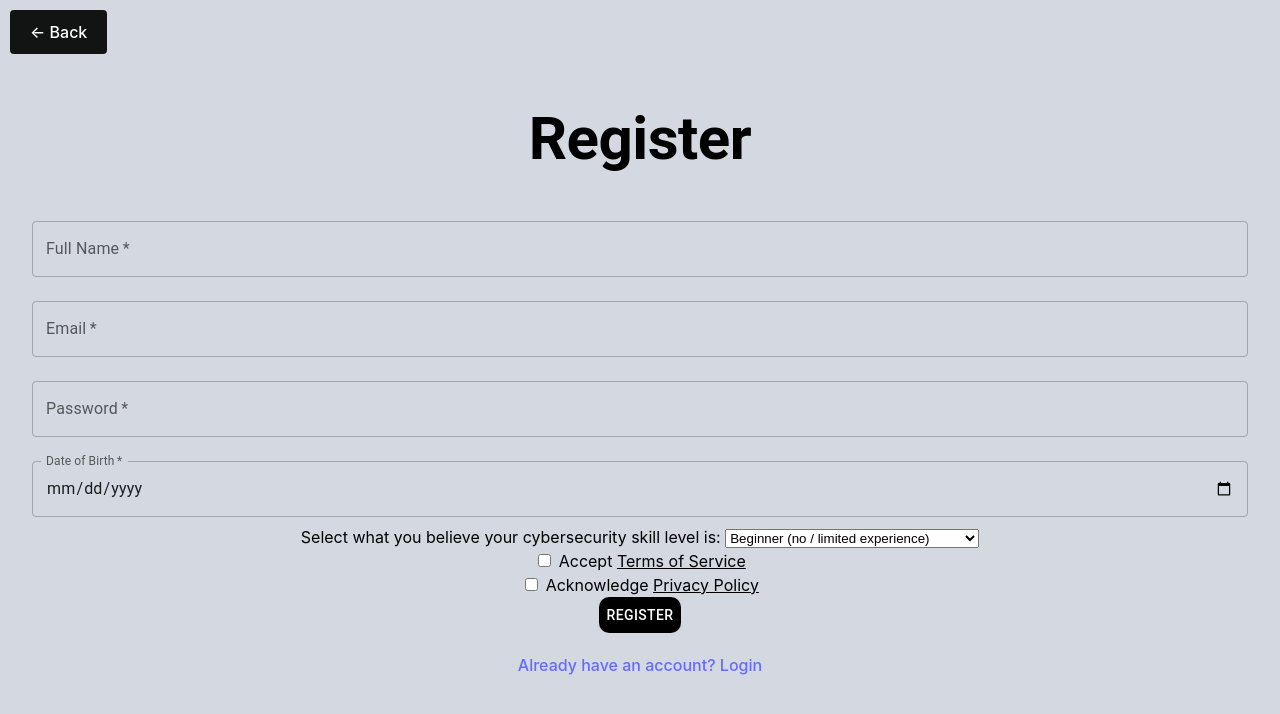
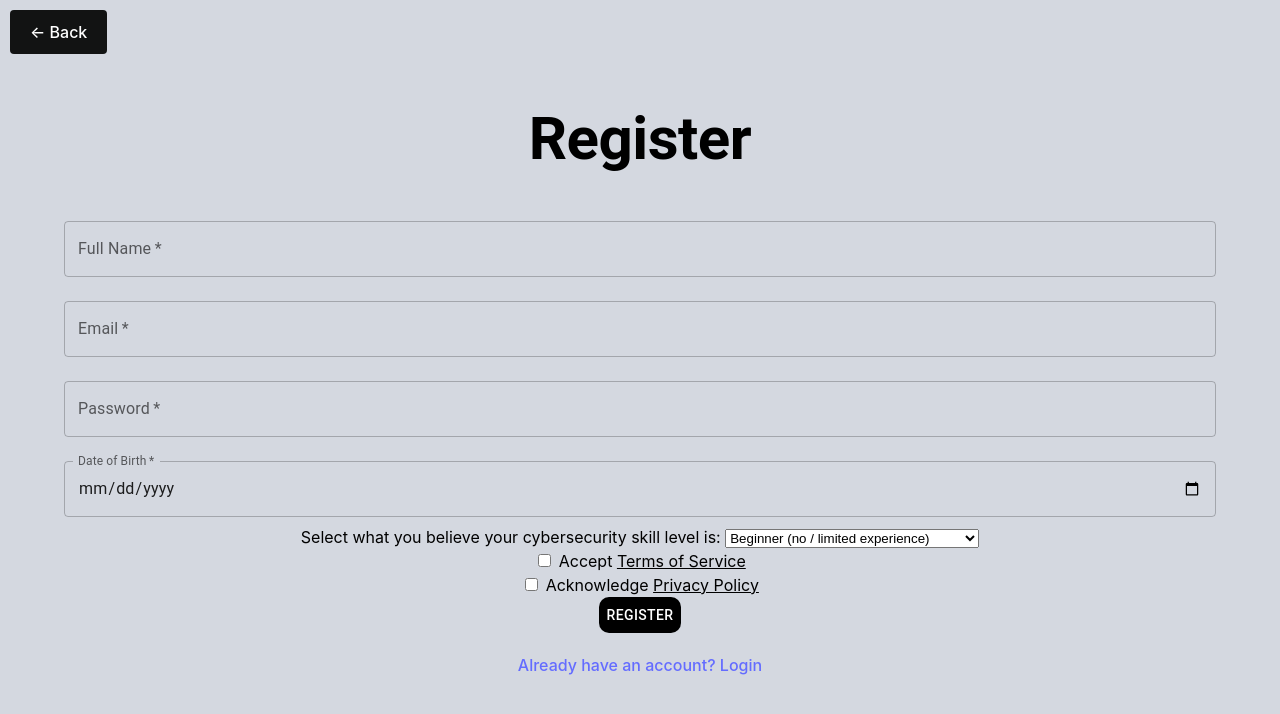
Before and after one commit to oliprev/OP_COMP3000, a React (Vite) app in the folder frontend/: page /register in a window 1280 px wide. Shown: the top 714 px of the page. Built offline with nearby package versions, Linux system fonts and the light colour scheme.

Commit message:
Added Container components to RegisterPage

```diff
--- a/frontend/src/pages/RegisterPage.jsx
+++ b/frontend/src/pages/RegisterPage.jsx
@@ -1,7 +1,7 @@
 import React, { useState } from "react";
 import { useNavigate, Link } from "react-router-dom";
 import axios from "axios";
-import { Button, TextField, Typography } from "@mui/material";
+import { Button, Container, TextField, Typography } from "@mui/material";
 
 function RegisterPage() {
     const [formData, setFormData] = useState({ // Initialise state for form data with empty strings
@@ -44,7 +44,7 @@ function RegisterPage() {
     };
 
     return (
-        <div>
+        <Container>
           <Link to="/" className="back-link">← Back</Link>
           <Typography variant = 'h2' fontWeight = {600} marginBottom = '30px'>Register</Typography>
           <form onSubmit={handleSubmit}>
@@ -127,7 +127,7 @@ function RegisterPage() {
             </ul>
           </div>
           )}
-        </div>
+        </Container>
 
     );
 }
```
